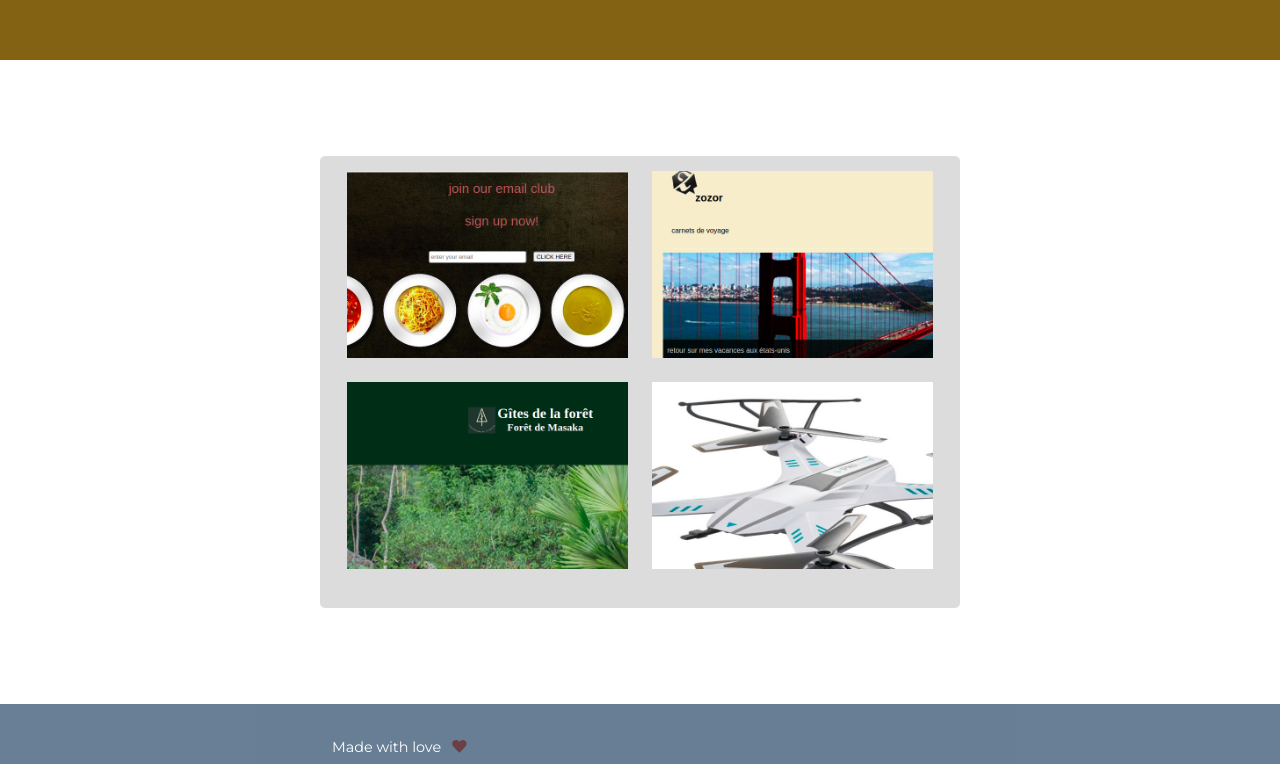
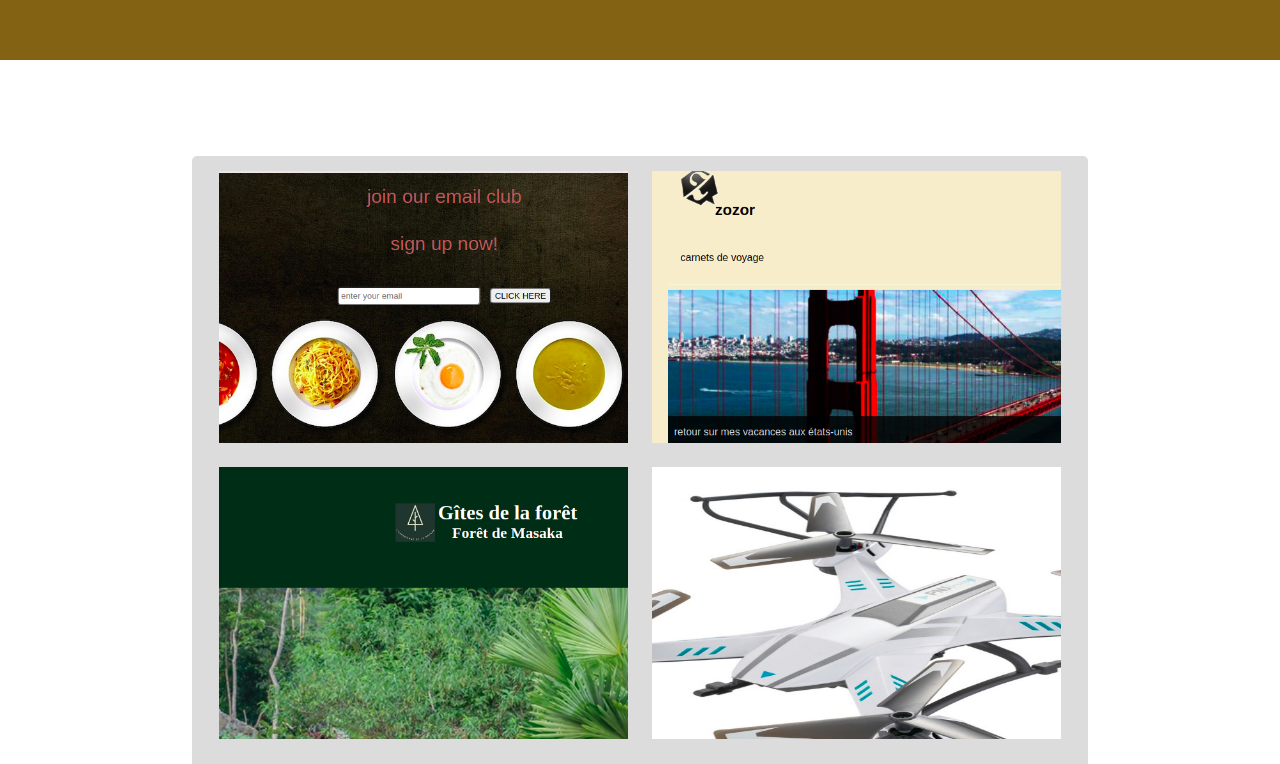
Before and after one commit to KASABITI/KASABITI.github.io, a plain HTML site: page realisations.html in a window 1280 px wide. Shown: the part 200-964 px from the top of the page. Drawn offline with nearby package versions, Linux system fonts and the light colour scheme; a web font is replaced by a local one.

```diff
--- a/css/realisation.css
+++ b/css/realisation.css
@@ -1,6 +1,6 @@
 .container {
   position: relative;
-  width: 50%;
+  width: 70%;
 }
 
 .row-cols-1 {
@@ -42,5 +42,6 @@
   transform: translate(-50%, -50%);
   text-align: justify;
   vertical-align: middle;
+  font-size: 0.9  5em;
 
 }
--- a/realisations.html
+++ b/realisations.html
@@ -52,7 +52,7 @@
     <div class="container">
 
       <div class="row row-cols-1 row-cols-md-2">
-        <div class="col mb-4">
+        <div class="col col-sm-12 mb-4">
           <img src="assets/images/recipe1.png" alt="" class="image">
             <div class="overlay">
             <div class="text-center text-light align">
```
